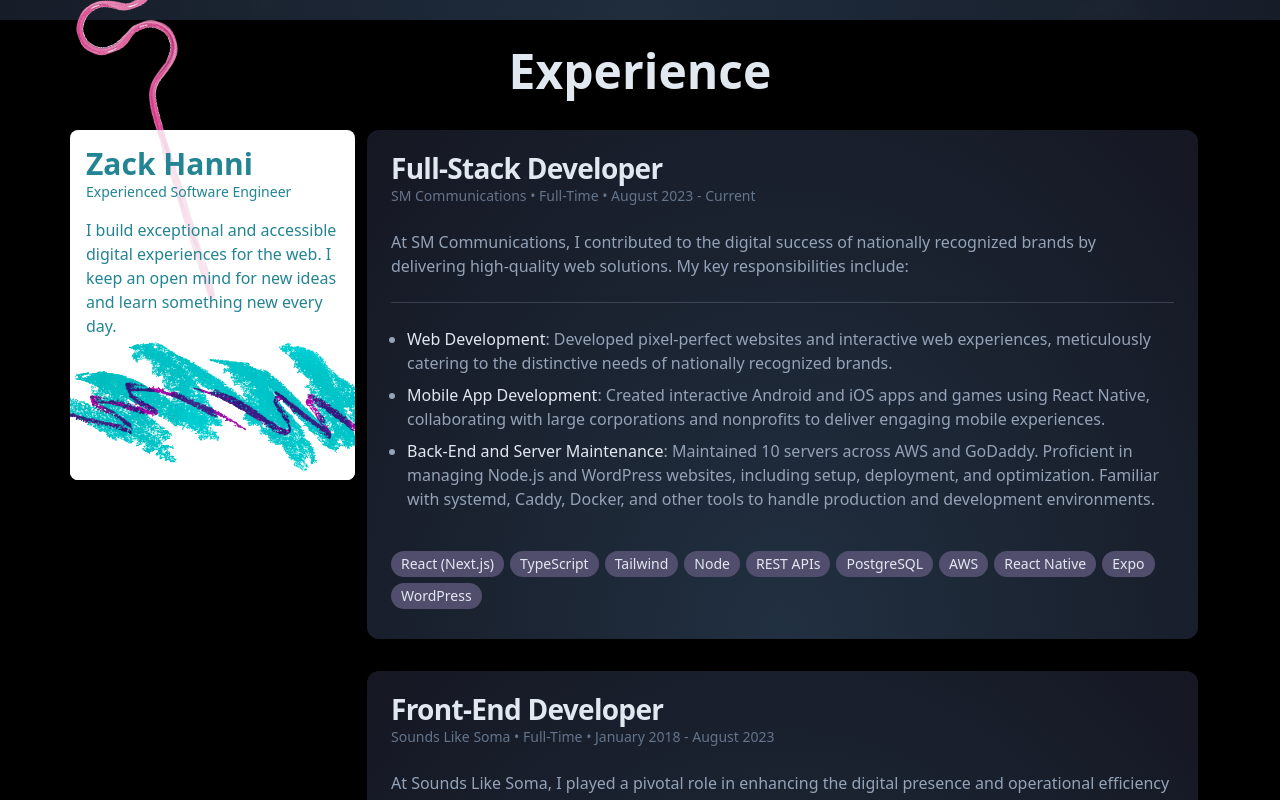
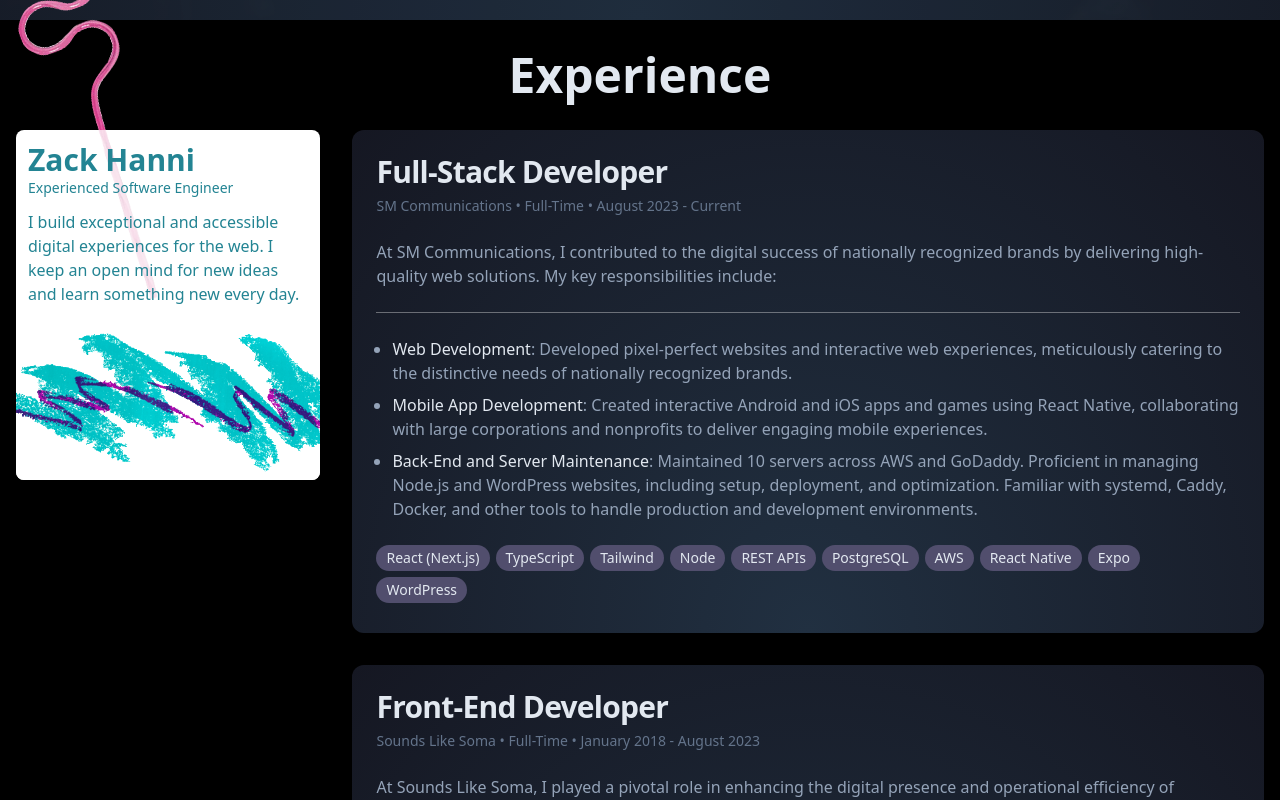
Before and after one commit to zackhanni/zachary.works, a Next.js app: page / in a window 1280 px wide. Shown: the part 780-1580 px from the top of the page. Built offline with nearby package versions, Linux system fonts and the light colour scheme.

Commit message:
removed bootstrap

```diff
--- a/app/components/Experience.tsx
+++ b/app/components/Experience.tsx
@@ -29,42 +29,9 @@
           <h2 className="text-5xl font-bold text-slate-200 ">Experience</h2>
         </div>
 
-        <div className="row">
+        <div className="flex lg:space-x-8">
           <ZackFLoatingCard />
-          {/* <div className="col-lg-9 col-12 space-y-8">
-            <div className="p-4 rounded-lg radial-gradient backdrop-blur text-[#94A3B8]">
-              <p>answer to - "So tell me about yourself" question</p>
-            </div>
-          </div> */}
-          {/* <div className="col-lg-9 col-12 space-y-8">
-            {WorkData.map((job) => {
-              return (
-                <div
-                  key={job.company}
-                  className="p-8 rounded-lg radial-gradient backdrop-blur text-[#94A3B8]"
-                >
-                  <p className="text-lg text-white mb-0">{job.company}</p>
-
-                  <div className="flex italic text-sm">
-                    <p className="">{job.title}</p>
-                    <p>{job.dateRange}</p>
-                  </div>
-                  {job.description.map((paragraph) => {
-                    return (
-                      <p key={paragraph} className="text-sm">
-                        {paragraph}
-                      </p>
-                    );
-                  })}
-                  {job.bullets}
-                  <ToolBubbles tools={job.tools} />
-                </div>
-              );
-            })}
-          </div> */}
-
-          {/* another one */}
-          <div className="col-lg-9 col-12 space-y-8">
+          <div className="lg:w-[75%] space-y-8">
             {WorkData.map((job) => {
               return (
                 <WorkCard
@@ -141,14 +108,14 @@
     >
       <div className="h-full">
         <CardHeader>
-          <CardTitle className="mb-1 text-slate-200">{title}</CardTitle>
+          <CardTitle className="text-slate-200 text-3xl">{title}</CardTitle>
           <CardDescription className="mt-0 text-slate-500">
             {subtitle}
           </CardDescription>
         </CardHeader>
         <CardContent>
           {description}
-          <hr className="my-6" />
+          <hr className="my-6 opacity-40" />
           {bullets}
         </CardContent>
         <CardFooter className="mt-auto">
--- a/app/components/ZackFloatingCard.tsx
+++ b/app/components/ZackFloatingCard.tsx
@@ -16,7 +16,7 @@
   return (
     <Tilt
       options={tiltOptions}
-      className="col-3 hidden d-lg-block text-[#238493] bg-white rounded-lg sticky top-[110px] h-fit z-10 min-h-[350px] px-3"
+      className="hidden lg:block w-1/4 text-[#238493] bg-white rounded-lg sticky top-[110px] h-fit z-10 min-h-[350px] px-3"
     >
       <div className="flex flex-col py-3 w-fit bg-white/80 rounded-lg">
         <h2 className="text-3xl font-bold m-0">Zack Hanni</h2>
--- a/app/layout.tsx
+++ b/app/layout.tsx
@@ -1,6 +1,6 @@
 import "./globals.css";
 import type { Metadata } from "next";
-import "bootstrap/dist/css/bootstrap.min.css";
+// import "bootstrap/dist/css/bootstrap.min.css";
 import { Navigation } from "./components/Navigation";
 
 export const metadata: Metadata = {
```
